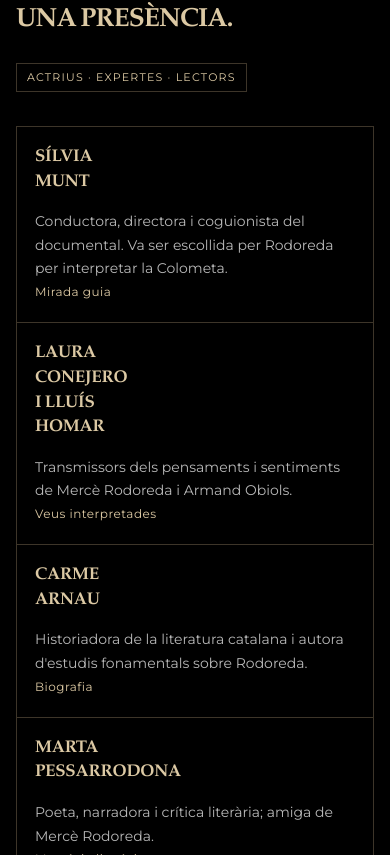
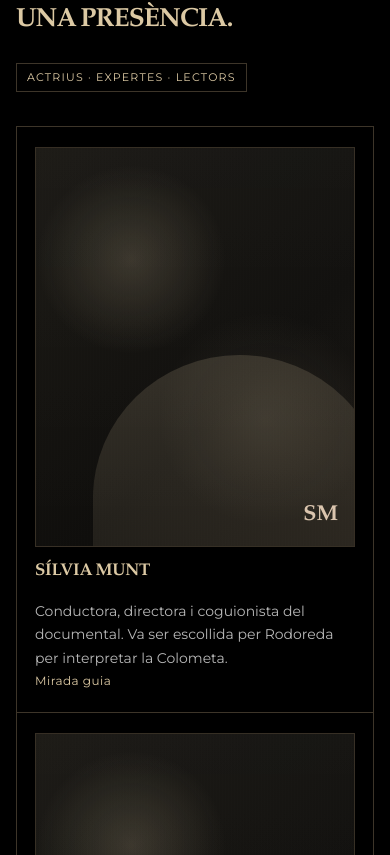
Before and after one commit to AlexCasanova2/rodoreda, a React (Vite) app: page / in a window 390 px wide. Shown: the part 3829-4684 px from the top of the page. Built offline with nearby package versions, Linux system fonts and the light colour scheme.

Commit message:
style: refine character and press title layouts

```diff
--- a/src/App.jsx
+++ b/src/App.jsx
@@ -63,6 +63,16 @@
   ["Marta Nadal", "Filòloga, crítica literària i autora de treballs sobre memòria, arxiu i obra rodorediana.", "Arxiu"],
   ["Quim Torra", "Autor d'una biografia documentada d'Armand Obiols, figura clau en la vida de Rodoreda.", "Obiols"],
 ];
+
+function getInitials(name) {
+  return name
+    .split(/\s+/)
+    .filter(Boolean)
+    .slice(0, 2)
+    .map((part) => part[0])
+    .join("")
+    .toUpperCase();
+}
 
 const pressItems = [
   ["Dossier", "RODOREDA · Projecte documental", "Storyline, sinopsi, tractament visual, equip, producció i historial de Benecé.", "PDF"],
@@ -370,6 +380,9 @@
               {people.map(([name, description, role], index) => (
                 <motion.article key={name} className="person" {...getRevealProps(reduceMotion, index * 0.05, 20)}>
                   <div>
+                    <div className="person-visual" aria-hidden="true">
+                      <span className="person-initials">{getInitials(name)}</span>
+                    </div>
                     <h3>{name}</h3>
                     <p>{description}</p>
                   </div>
--- a/src/styles.css
+++ b/src/styles.css
@@ -437,14 +437,57 @@
 
 .people-grid { display: grid; grid-template-columns: repeat(6, minmax(0, 1fr)); gap: 1px; background: var(--border); border: 1px solid var(--border); }
 .person { background: var(--bg); padding: 24px 22px 22px; min-height: 210px; display: flex; flex-direction: column; justify-content: space-between; }
-.person h3 { font-size: clamp(22px, 2.1vw, 24px); max-width: 12ch; }
+.person-visual {
+  position: relative;
+  aspect-ratio: 4 / 5;
+  width: 100%;
+  margin-bottom: 18px;
+  overflow: hidden;
+  border: 1px solid color-mix(in oklch, var(--border) 84%, transparent);
+  background:
+    radial-gradient(circle at 30% 28%, rgba(220, 201, 164, 0.18), transparent 26%),
+    radial-gradient(circle at 72% 68%, rgba(220, 201, 164, 0.1), transparent 30%),
+    linear-gradient(180deg, rgba(255, 255, 255, 0.03), rgba(255, 255, 255, 0.01)),
+    linear-gradient(135deg, #171510, #0c0b09 62%, #16130f);
+}
+
+.person-visual::before {
+  content: "";
+  position: absolute;
+  inset: auto -10% -24% 18%;
+  height: 72%;
+  border-radius: 50% 50% 0 0;
+  background: linear-gradient(180deg, rgba(220, 201, 164, 0.22), rgba(220, 201, 164, 0.08));
+  opacity: 0.75;
+}
+
+.person-visual::after {
+  content: "";
+  position: absolute;
+  inset: 0;
+  background-image: repeating-linear-gradient(90deg, rgba(255, 255, 255, 0.035) 0 1px, transparent 1px 3px);
+  opacity: 0.14;
+}
+
+.person-initials {
+  position: absolute;
+  inset: auto 16px 14px auto;
+  z-index: 1;
+  font-family: var(--font-display);
+  font-size: clamp(28px, 3vw, 42px);
+  line-height: 1;
+  color: color-mix(in oklch, var(--accent) 76%, white 24%);
+  opacity: 0.92;
+}
+
+.person h3 { font-size: clamp(22px, 2.1vw, 24px); width: 100%; max-width: none; }
 .person p { color: color-mix(in oklch, var(--fg) 72%, transparent); font-size: 14px; line-height: 1.68; margin: 14px 0 0; }
 .person:nth-child(1), .person:nth-child(2) { grid-column: span 3; }
 .person:nth-child(n + 3) { grid-column: span 2; }
 
 .press-list { display: grid; gap: 0; }
 .log-row { display: grid; grid-template-columns: 140px minmax(0, 1fr) 100px; gap: 24px; padding: 28px 0; border-top: 1px solid var(--border); align-items: start; }
-.log-row h3 { font-size: clamp(24px, 2.1vw, 28px); line-height: 1.12; max-width: 18ch; }
+.log-row h3 { font-size: clamp(24px, 2.1vw, 28px); line-height: 1.12; width: 100%; max-width: none; }
 .log-row p { margin: 8px 0 0; color: color-mix(in oklch, var(--fg) 72%, transparent); font-size: 14px; line-height: 1.7; }
 .log-row .pull { text-align: right; }
 
@@ -510,6 +553,7 @@
   .hero-lead { max-width: 100%; font-size: clamp(17px, 4.4vw, 20px); line-height: 1.52; text-wrap: pretty; }
   .people-grid { grid-template-columns: 1fr; }
   .person { min-height: auto; padding: 20px 18px; }
+  .person-visual { margin-bottom: 14px; }
   .fact { grid-template-columns: 1fr; gap: 2px; }
   .log-row { padding: 22px 0; }
   .card { padding: 22px 18px; }
```
